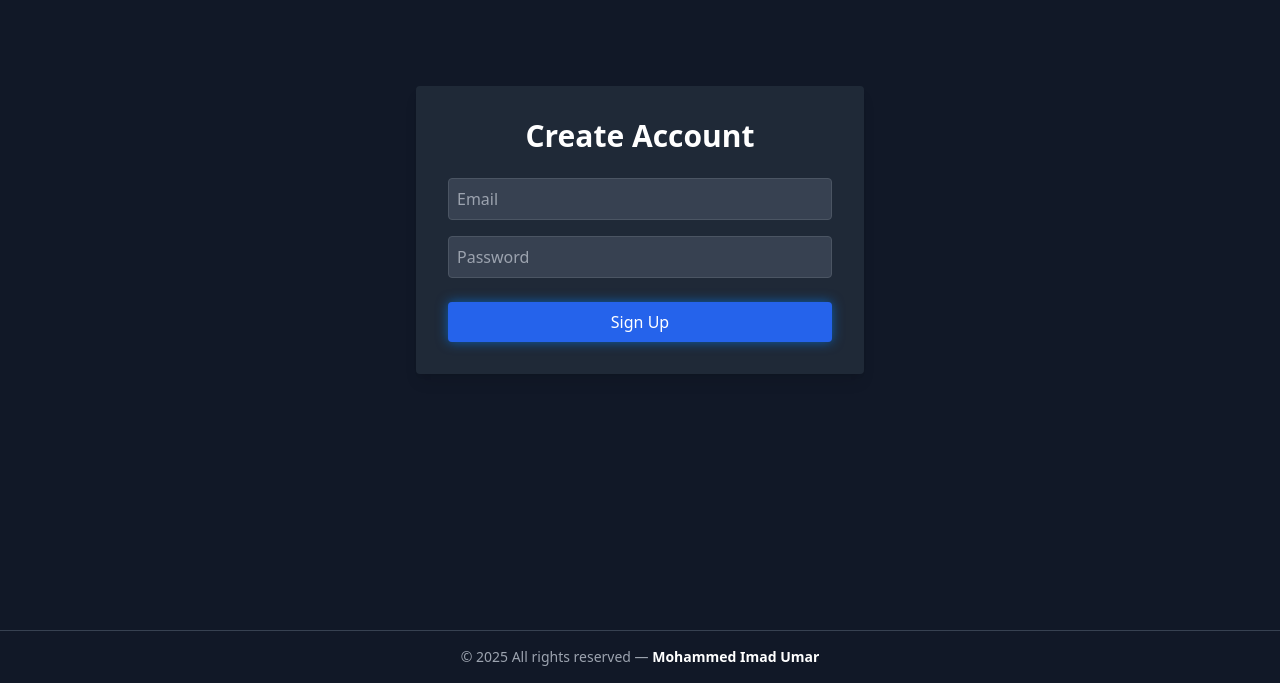
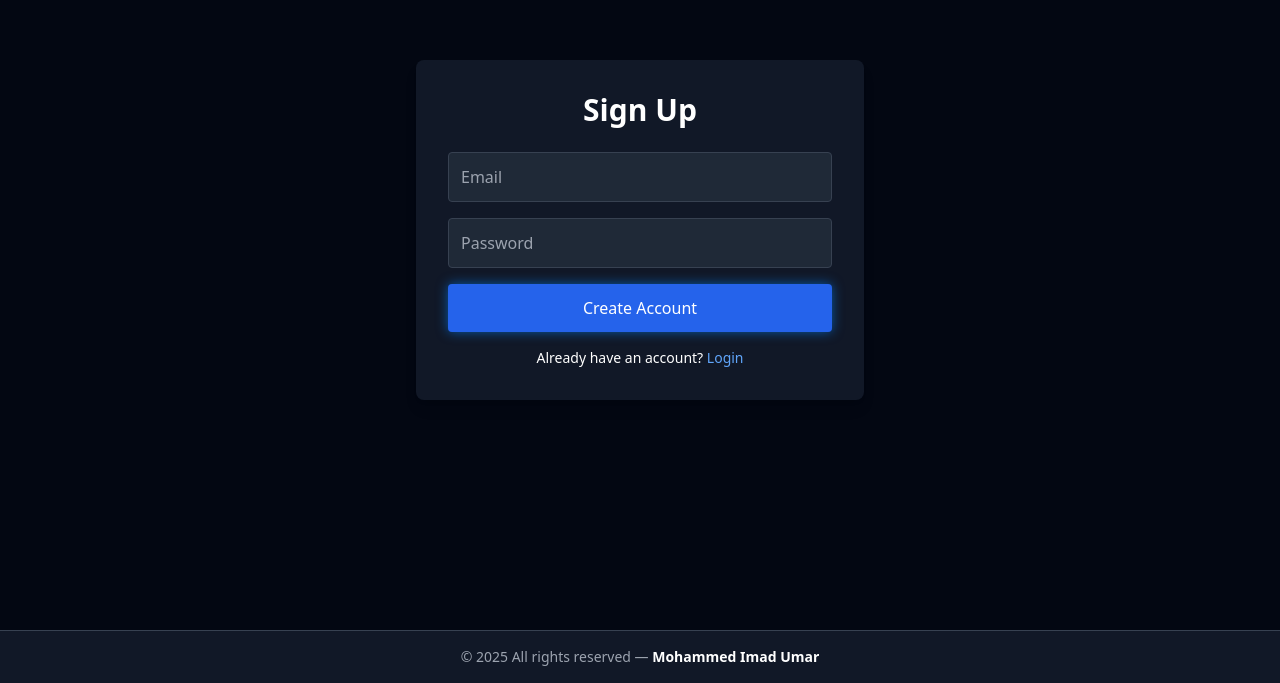
Before and after one commit to mohammed-imad-umar/college-companion, a React (Vite) app: page /signup in a window 1280 px wide. Shown: the part 170-853 px from the top of the page. Built offline with nearby package versions, Linux system fonts and the light colour scheme; no server answers.

Commit message:
Update Signup.jsx

```diff
--- a/src/auth/Signup.jsx
+++ b/src/auth/Signup.jsx
@@ -1,10 +1,9 @@
-// src/auth/Signup.jsx
 import React, { useState } from "react";
 import { useNavigate } from "react-router-dom";
 import { createUserWithEmailAndPassword } from "firebase/auth";
-import { auth } from "../firebase/firebase";
+import { auth } from "../firebase"; // ✅ Correct import
 
-const Signup = () => {
+export default function Signup() {
   const [email, setEmail] = useState("");
   const [password, setPassword] = useState("");
   const [error, setError] = useState("");
@@ -16,46 +15,50 @@ const Signup = () => {
 
     try {
       await createUserWithEmailAndPassword(auth, email, password);
-      navigate("/"); // ✅ Redirect to Login page after signup
+      navigate("/"); // ✅ Redirect to login after signup
     } catch (err) {
       setError(err.message);
     }
   };
 
   return (
-    <div className="min-h-screen flex items-center justify-center bg-gray-900 text-white">
-      <form onSubmit={handleSignup} className="bg-gray-800 p-8 rounded shadow-lg w-full max-w-md">
-        <h2 className="text-3xl font-bold mb-6 text-center">Create Account</h2>
-
-        {error && <p className="text-red-500 text-sm mb-4">{error}</p>}
-
+    <div className="min-h-screen flex items-center justify-center bg-gray-950 text-white">
+      <div className="bg-gray-900 p-8 rounded-lg shadow-lg w-full max-w-md">
+        <h2 className="text-3xl font-bold mb-6 text-center">Sign Up</h2>
+        {error && (
+          <p className="mb-4 text-red-500 text-sm text-center">{error}</p>
+        )}
+        <form onSubmit={handleSignup} className="space-y-4">
           <input
             type="email"
             placeholder="Email"
+            className="w-full p-3 rounded bg-gray-800 border border-gray-700"
             value={email}
             onChange={(e) => setEmail(e.target.value)}
             required
-          className="w-full p-2 mb-4 rounded bg-gray-700 border border-gray-600"
           />
-
           <input
             type="password"
             placeholder="Password"
+            className="w-full p-3 rounded bg-gray-800 border border-gray-700"
             value={password}
             onChange={(e) => setPassword(e.target.value)}
             required
-          className="w-full p-2 mb-6 rounded bg-gray-700 border border-gray-600"
           />
-
           <button
             type="submit"
-          className="glow-button bg-blue-600 hover:bg-blue-700 text-white w-full py-2 rounded"
+            className="w-full glow-button bg-blue-600 hover:bg-blue-700 text-white py-3 rounded"
           >
-          Sign Up
+            Create Account
           </button>
         </form>
+        <p className="mt-4 text-center text-sm">
+          Already have an account?{" "}
+          <a href="/" className="text-blue-400 hover:underline">
+            Login
+          </a>
+        </p>
+      </div>
     </div>
   );
-};
-
-export default Signup;
+}
```
Lines whose indentation alone changed are shown as unchanged.
